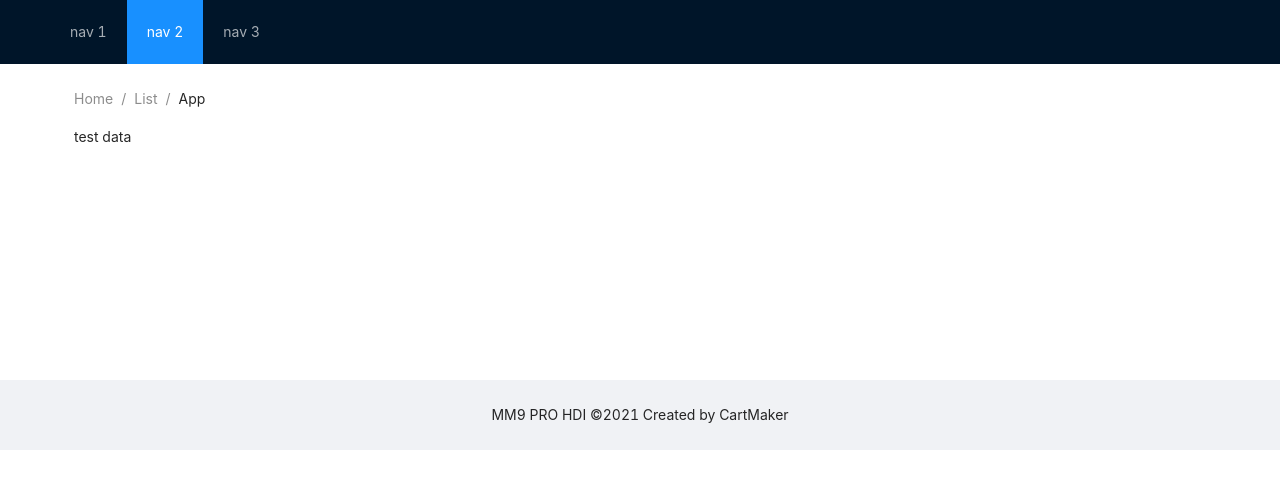
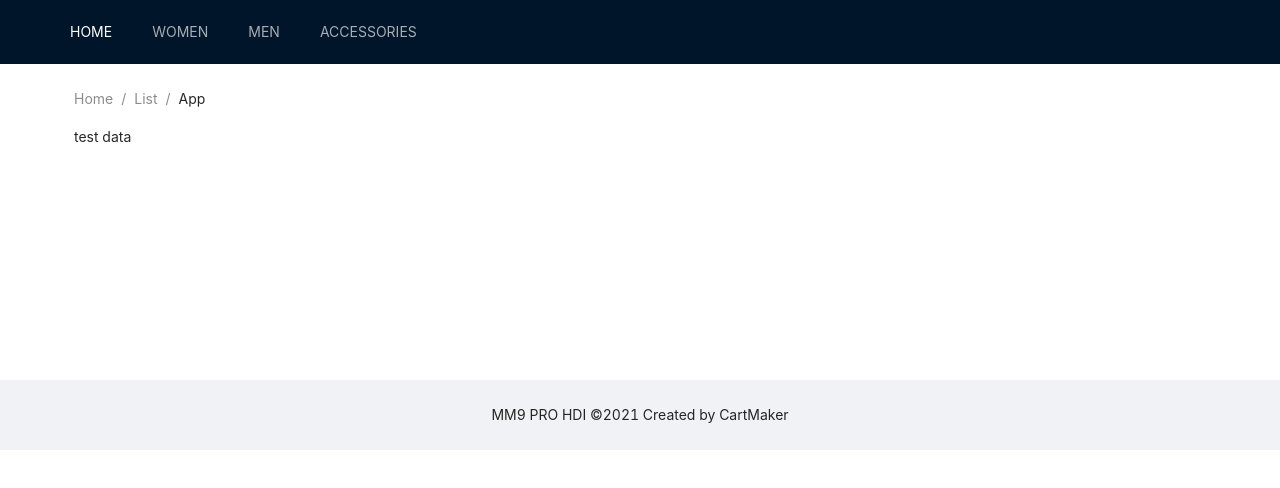
Before and after one commit to m4muchu/mm9-pro-hdi-client, a React (Create React App) app: page /home in a window 1280 px wide. Shown: the top 488 px of the page. Built offline with nearby package versions, Linux system fonts and the light colour scheme.

Commit message:
Completed scss implementation

```diff
--- a/src/app/layout/Header.tsx
+++ b/src/app/layout/Header.tsx
@@ -7,10 +7,11 @@ const HeaderLayout = () => {
   return (
     <Header style={{ position: 'fixed', zIndex: 1, width: '100%' }}>
       <div className="logo" />
-      <Menu theme="dark" mode="horizontal" defaultSelectedKeys={['2']}>
-        <Menu.Item key="1">nav 1</Menu.Item>
-        <Menu.Item key="2">nav 2</Menu.Item>
-        <Menu.Item key="3">nav 3</Menu.Item>
+      <Menu theme="dark" mode="horizontal" defaultSelectedKeys={['1']}>
+        <Menu.Item key="1">HOME</Menu.Item>
+        <Menu.Item key="2">WOMEN</Menu.Item>
+        <Menu.Item key="3">MEN</Menu.Item>
+        <Menu.Item key="4">ACCESSORIES</Menu.Item>
       </Menu>
     </Header>
   )
--- a/src/sass/abstracts/_variables.scss
+++ b/src/sass/abstracts/_variables.scss
@@ -0,0 +1,4 @@
+// COLORS
+$color-primary: #55c57a;
+$color-primary-light: #7ed56f;
+$color-primary-dark: #28b485;
--- /dev/null
+++ b/src/sass/layout/_header.scss
@@ -0,0 +1,4 @@
+.ant-menu.ant-menu-dark .ant-menu-item-selected{
+    background-color: transparent !important;
+    border-bottom: 1px rgba($color: #fff, $alpha: 1.0);
+}
--- a/src/sass/main.scss
+++ b/src/sass/main.scss
@@ -0,0 +1,12 @@
+// @import 'abstracts/variables';
+// @import 'abstracts/functions';
+// @import 'abstracts/mixins';
+
+@import 'layout/header';
+
+// @import 'base/typography';
+// @import 'base/base';
+// @import 'base/animations';
+// @import 'base/utilities';
+
+// @import 'pages/home';
```
Also changed, not shown: src/sass/abstracts/_mixins.scss (+71 -0 lines), src/sass/base/_animation.scss (deleted), src/sass/base/_animations.scss (added).
